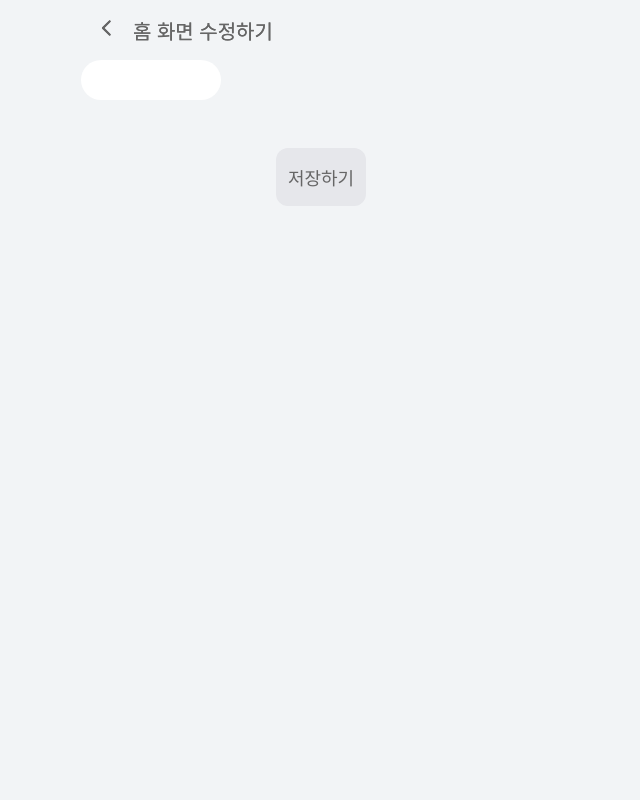
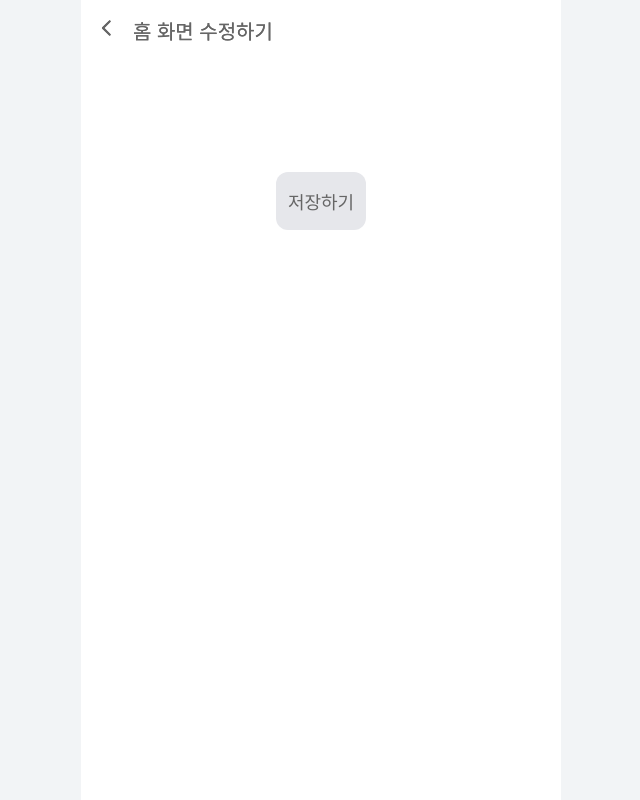
Before and after one commit to SnowSuno/MoLeaf, a React (Vite) app: page /customize in a window 1280 px wide. Shown: the whole page, without its empty margins (319-959 px from the left). Built offline with nearby package versions, Linux system fonts and the light colour scheme; a web font is replaced by a local one.

Commit message:
:poop: Resolve conflict

```diff
--- a/src/components/layouts/Page.tsx
+++ b/src/components/layouts/Page.tsx
@@ -1,7 +1,7 @@
 import React, { type PropsWithChildren } from "react";
 import { motion } from "framer-motion";
 import styled from "@emotion/styled";
-import { ChevronLeft } from "~/assets/icons";
+import { ChevronLeft } from "../../assets/icons";
 import { UnstyledLink } from "../elements";
 
 interface Props extends PropsWithChildren {
@@ -76,6 +76,7 @@ const Main = styled.main`
   overflow-y: scroll;
   overflow-x: hidden;
   height: calc(100% - 60px);
+  padding-inline: var(--margin-inline);
 
   -ms-overflow-style: none;
   scrollbar-width: none;
--- a/src/components/widgets/MainWidget.tsx
+++ b/src/components/widgets/MainWidget.tsx
@@ -12,7 +12,7 @@ interface Props {
   // onClick?: () => void;
 }
 
-export const MainWidget: React.FC<Props> = ({ type, icon, ...props }) => {
+export const MainWidget: React.FC<Props> = ({ type, icon: Icon, ...props }) => {
   const text = {
     totalTime: "전체 사용 시간",
     maxTime: "최대 사용 시간",
@@ -32,7 +32,14 @@ export const MainWidget: React.FC<Props> = ({ type, icon, ...props }) => {
   }[type];
 
   return (
-    <Widget full title={text} icon={icon} {...props}>
+    <Widget full title={text} {...props}>
+      {Icon ? (
+        <div style={{ float: "right", marginTop: "-24px", cursor: "pointer" }}>
+          <Icon size={24} color="var(--dark-text)" />
+        </div>
+      ) : (
+        <></>
+      )}
       <Container>
         {time ? (
           <TotalTime>
--- a/src/pages/home/Customize.tsx
+++ b/src/pages/home/Customize.tsx
@@ -1,4 +1,4 @@
-import React, { useEffect, useRef, useState } from "react";
+import React, { useEffect, useState } from "react";
 import { Page } from "../../components/layouts/Page";
 import { ChevronLeft, ChevronRight } from "../../assets/icons";
 import styled from "@emotion/styled";
@@ -8,7 +8,6 @@ import { Settings } from "../../assets/icons";
 import { SmallPatternWidget } from "../../components/widgets/SmallPatternWidget";
 import { Radio } from "../../components/elements";
 import { SmallNumberWidget } from "../../components/widgets/SmallNumberWidget";
-import { motion } from "framer-motion";
 
 interface Props {
   widgetOrder: string[];
@@ -27,8 +26,7 @@ const WidgetList: React.FC<Props> = ({
         if (x == "totalTime") {
           return (
             <SmallTimeWidget
-              key={x}
-              title="전체 사용"
+              title="전체 사용 시간"
               actual={{ hours: 2, minutes: 27 }}
               goal={{ hours: 4, minutes: 0 }}
               selected={selected == "totalTime"}
@@ -38,8 +36,7 @@ const WidgetList: React.FC<Props> = ({
         } else if (x == "maxTime") {
           return (
             <SmallTimeWidget
-              key={x}
-              title="최대 사용"
+              title="최대 사용 시간"
               actual={{ hours: 3, minutes: 12 }}
               goal={{ hours: 3, minutes: 0 }}
               selected={selected == "maxTime"}
@@ -49,8 +46,7 @@ const WidgetList: React.FC<Props> = ({
         } else if (x == "averageTime") {
           return (
             <SmallTimeWidget
-              key={x}
-              title="평균 사용"
+              title="평균 사용 시간"
               actual={{ hours: 0, minutes: 12 }}
               selected={selected == "averageTime"}
               onClick={() => (selected == x ? setSelected("") : setSelected(x))}
@@ -59,7 +55,6 @@ const WidgetList: React.FC<Props> = ({
         } else if (x == "downtime") {
           return (
             <SmallPatternWidget
-              key={x}
               title="다운 타임"
               on={true}
               range={{
@@ -73,15 +68,14 @@ const WidgetList: React.FC<Props> = ({
         } else if (x == "numUnlocks") {
           return (
             <SmallNumberWidget
-              key={x}
-              title="잠금 해제"
+              title="평균 사용 시간"
               actual={36}
               selected={selected == "numUnlocks"}
               onClick={() => (selected == x ? setSelected("") : setSelected(x))}
             />
           );
         } else {
-          return null;
+          return <></>;
         }
       })}
     </>
@@ -137,8 +131,6 @@ export const Customize: React.FC = () => {
   const [selected, setSelected] = useState<string>("");
   const [selectedMain, setSelectedMain] = useState<string>("");
 
-  const containerRef = useRef<HTMLDivElement>(null);
-
   useEffect(() => {
     const tmpWidgetOrder = localStorage.getItem("widgetOrder")?.split(",");
     if (tmpWidgetOrder) setWidgetOrder(tmpWidgetOrder);
@@ -166,7 +158,7 @@ export const Customize: React.FC = () => {
   };
 
   return (
-    <Page title="홈 화면 수정하기" background>
+    <Page title="홈 화면 수정하기">
       <Container>
         <div
           onClick={() =>
@@ -208,14 +200,12 @@ export const Customize: React.FC = () => {
         )}
 
         <div style={{ overflow: "auto" }}>
-          <WidgetContainer ref={containerRef}>
-            <WidgetScroller drag="x" dragConstraints={containerRef}>
-              <WidgetList
-                widgetOrder={widgetOrder ? widgetOrder : []}
-                // selected={selected}
-                // setSelected={setSelected}
-              />
-            </WidgetScroller>
+          <WidgetContainer>
+            <WidgetList
+              widgetOrder={widgetOrder}
+              selected={selected}
+              setSelected={setSelected}
+            />
           </WidgetContainer>
         </div>
 
@@ -240,7 +230,8 @@ const Container = styled.div`
   display: flex;
   flex-direction: column;
   gap: 24px;
-  margin-bottom: 24px;
+  padding: 24px;
+  margin: 0 auto;
 `;
 
 const ExpandedWidget = styled(Card)`
@@ -250,26 +241,16 @@ const ExpandedWidget = styled(Card)`
 `;
 
 const WidgetContainer = styled.div`
-  overflow: visible;
-  width: 100%;
-`;
-
-const WidgetScroller = styled(motion.div)`
   display: flex;
   flex-direction: row;
   gap: 16px;
-  width: min-content;
-  // border: solid 1px black;
-
-  & > div {
-    flex-shrink: 0;
-  }
+  overflow-x: scroll;
 `;
 
 const ControllerContainer = styled.div`
   position: absolute;
   bottom: 0;
-  width: calc(100% - 48px);
+  width: 100%;
   align-items: center;
   padding: 24px;
   display: flex;
--- a/src/pages/home/Home.tsx
+++ b/src/pages/home/Home.tsx
@@ -6,7 +6,9 @@ import { SmallTimeWidget } from "~/components/widgets";
 import styled from "@emotion/styled";
 import { Button, Widget } from "~/components/elements";
 import { Settings } from "~/assets/icons";
-import { SmallPatternWidget } from "~/components/widgets/SmallPatternWidget";
+import {
+  SmallPatternWidget,
+} from "~/components/widgets/SmallPatternWidget";
 import { SmallNumberWidget } from "~/components/widgets/SmallNumberWidget";
 import { motion } from "framer-motion";
 import { useWidgets } from "~/utils/hooks/useWidgets";
@@ -116,10 +118,8 @@ const WidgetContainer = styled.div`
 `;
 
 const WidgetScroller = styled(motion.div)`
-  --gap: 12px;
-
   display: flex;
   flex-direction: row;
-  gap: var(--gap);
+  gap: 16px;
   width: min-content;
 `;
```
